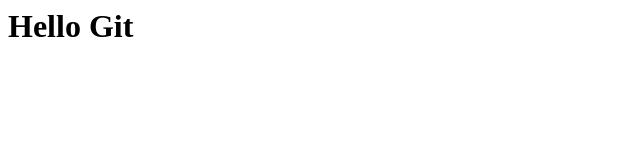
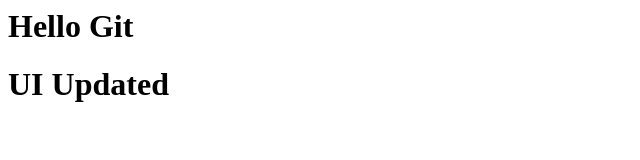
Before and after one commit to AmishRahulRaju/Version-Control-System, a plain HTML site: page src/index.html in a window 1280 px wide. Shown: the whole page, without its empty margins (0-640 px from the left). Drawn offline with Linux system fonts and the light colour scheme.

Commit message:
UI: Add heading to index.html

```diff
--- a/src/index.html
+++ b/src/index.html
@@ -1 +1,2 @@
 <h1>Hello Git</h1>
+<h1>UI Updated</h1>
```
